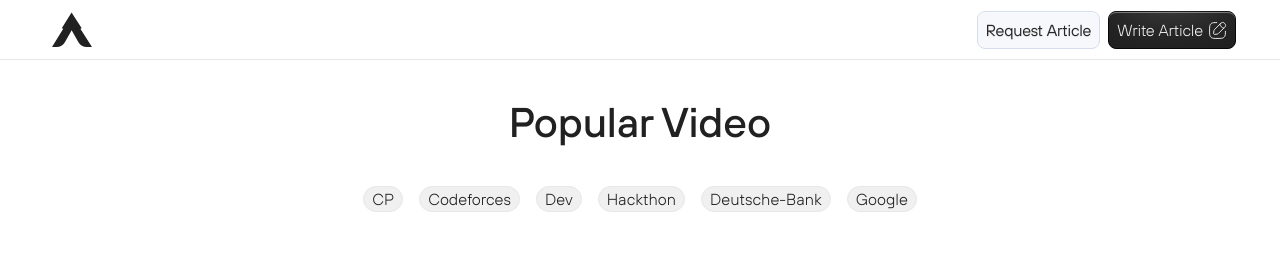
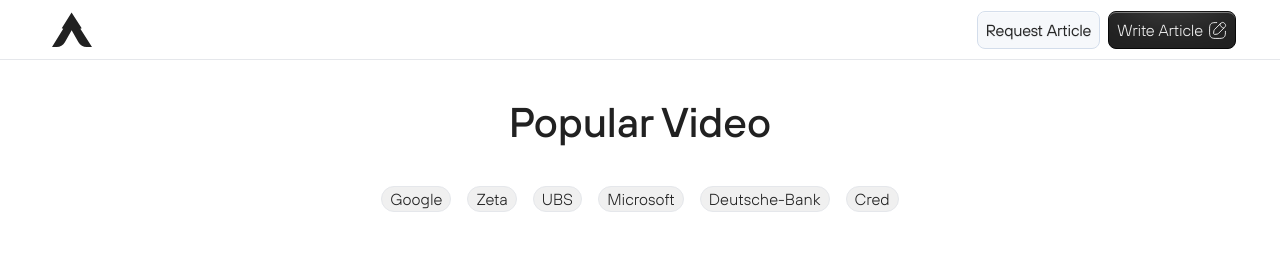
Before and after one commit to aitoss/Anubhav-frontend-23, a React (Vite) app: page /videos in a window 1280 px wide. Shown: the top 270 px of the page. Built offline with nearby package versions, Linux system fonts and the light colour scheme.

Commit message:
Proper Tags in Videos Page

```diff
--- a/src/pages/Videos.jsx
+++ b/src/pages/Videos.jsx
@@ -19,17 +19,23 @@
       .catch(error => console.error('Error loading video data:', error));
   }, []);
 
+  const tagsData = [
+    "Google",
+    "Zeta",
+    "UBS",
+    "Microsoft",
+    "Deutsche-Bank",
+    "Cred",
+  ];
+
   return (
     <>
       <div className="flex flex-col items-center gap-10 overflow-hidden p-5 x-sm:gap-3 mt-20 mb-20">
         <AnimatedHeading />
         <div className="w-screen flex flex-wrap gap-4 justify-center align-bottom x-sm:px-6">
-          <AnimatedTags name="CP" />
-          <AnimatedTags name="Codeforces" />
-          <AnimatedTags name="Dev" />
-          <AnimatedTags name="Hackthon" />
-          <AnimatedTags name="Deutsche-Bank" />
-          <AnimatedTags name="Google" />
+          {tagsData.map((tag, index) => {
+            return <AnimatedTags key={index} name={tag} />
+          })}
         </div>
         <div className="w-screen flex justify-center p-4 ">
           <div className="grid grid-cols-2 md:grid-cols-1 lg:grid-cols-3 gap-6">
```
